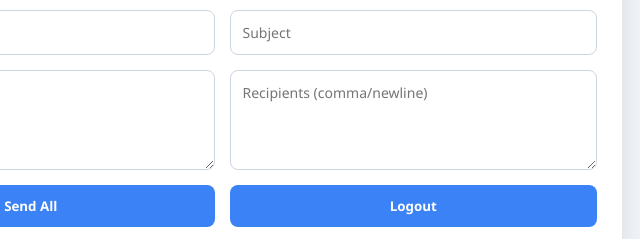
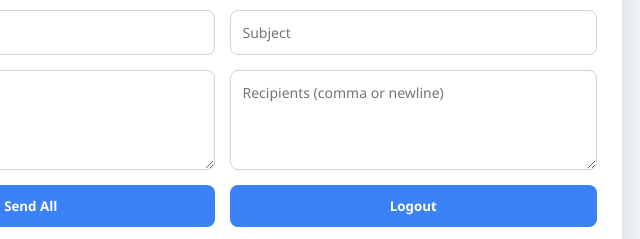
Before and after one commit to deepanshulodhi79-sudo/yatedra.rajput, a website: page public/launcher.html in a window 1280 px wide. Shown: the part 331-570 px from the top of the page, 418-1058 px from the left. Drawn offline with Linux system fonts and the light colour scheme.

Commit message:
Update launcher.html

```diff
--- a/public/launcher.html
+++ b/public/launcher.html
@@ -9,25 +9,21 @@
 <div class="form-grid">
   <h2>📧 Fast Mail Launcher</h2>
 
-    <!-- Line 1: Name + Sender Email -->
   <div class="grid-row">
     <input id="senderName" placeholder="Sender Name">
     <input id="email" placeholder="Your Gmail">
   </div>
 
-    <!-- Line 2: Password + Subject -->
   <div class="grid-row">
     <input id="pass" type="password" placeholder="App Password">
     <input id="subject" placeholder="Subject">
   </div>
 
-    <!-- Line 3: Message + Recipients -->
   <div class="grid-row">
     <textarea id="message" placeholder="Message Body"></textarea>
-      <textarea id="recipients" placeholder="Recipients (comma/newline)"></textarea>
+    <textarea id="recipients" placeholder="Recipients (comma or newline)"></textarea>
   </div>
 
-    <!-- Line 4: Send + Logout -->
   <div class="grid-row">
     <button id="sendBtn">Send All</button>
     <button onclick="logout()">Logout</button>
```
Lines whose indentation alone changed are shown as unchanged.
